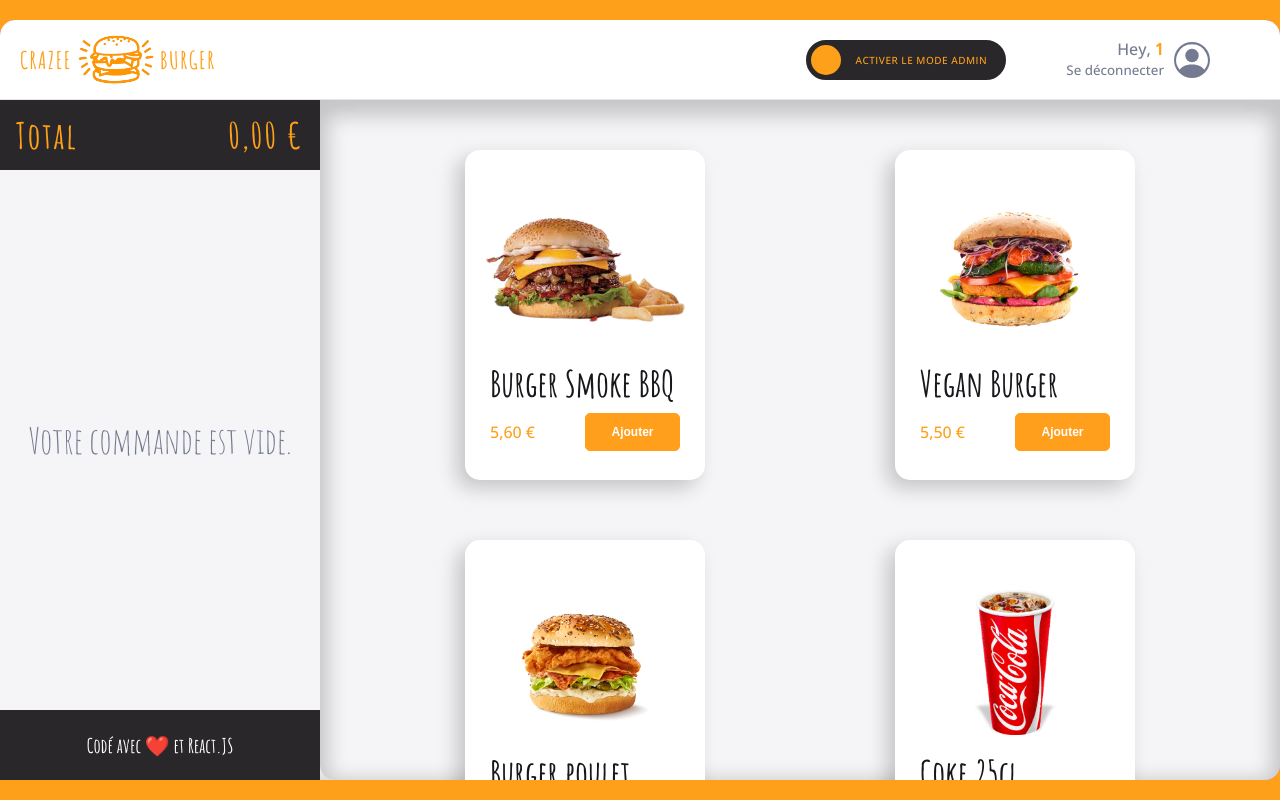
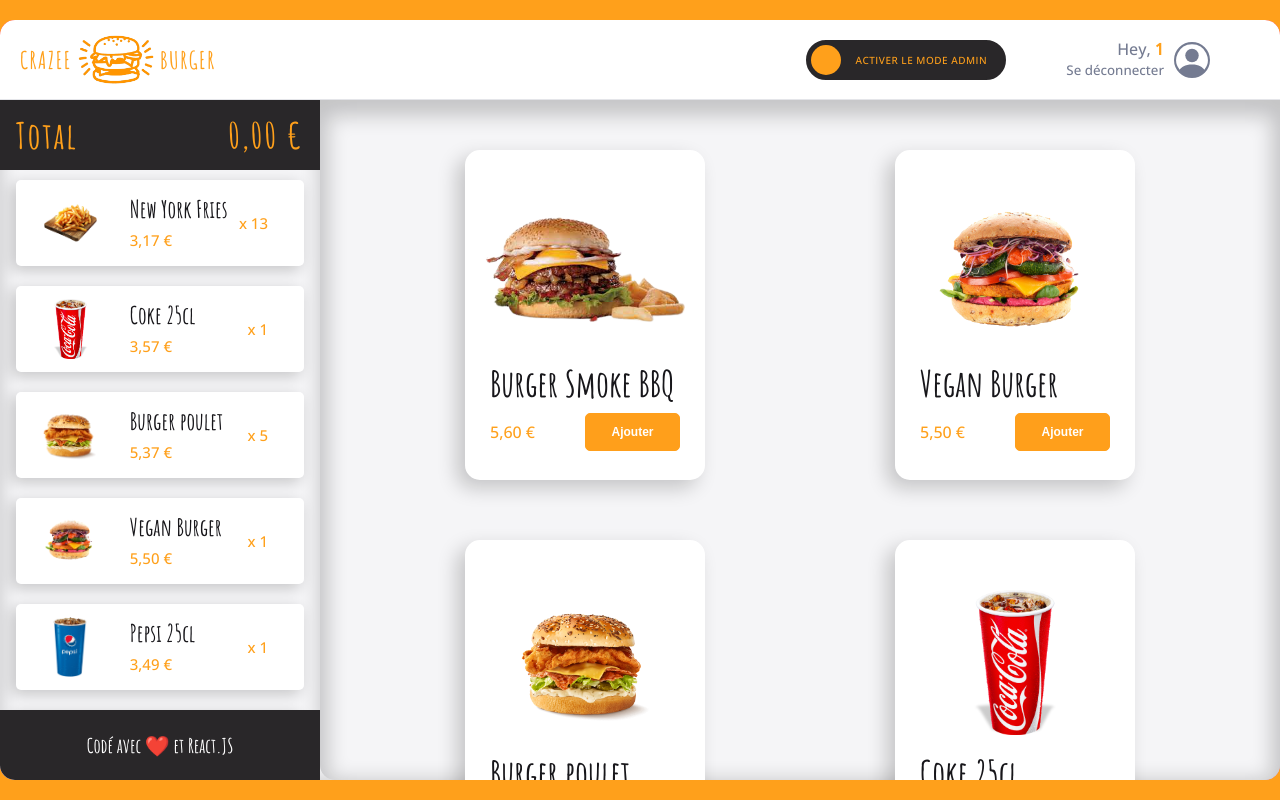
Before and after one commit to Ekkylibre/crazee-burger, a React (Vite) app: page /order/1 in a window 1280 px wide. Built offline with nearby package versions, Linux system fonts and the light colour scheme; grey boxes are pictures that could not be loaded.

Commit message:
💄 F11: BASKET > Add BasketCard (Read only from fakeBasket.LARGE)

```diff
--- a/src/components/pages/order/Main/MainRightSide/Basket/Basket.jsx
+++ b/src/components/pages/order/Main/MainRightSide/Basket/Basket.jsx
@@ -6,23 +6,37 @@ import EmptyBasket from "./EmptyBasket"
 import OrderContext from "../../../../../context/OrderContext"
 import { useContext } from "react"
 import BasketProducts from "./BasketProducts"
+import { theme } from "../../../../../../theme"
 
 export default function Basket() {
-
   const { basket } = useContext(OrderContext)
   const isBasketEmpty = basket.length === 0
 
   return (
     <BasketStyled>
       <Total amountToPay={formatPrice(0)} />
-      {isBasketEmpty ? <EmptyBasket basket={basket}/> : <BasketProducts />}
+      {isBasketEmpty ? <EmptyBasket basket={basket}/> : <BasketProducts basket={basket}/>}
       <Footer />
     </BasketStyled>
   )
 }
 
 const BasketStyled = styled.div`
-  background: pink;
+  background: ${theme.colors.background_white};
+  box-shadow: ${theme.shadows.basket};
   display: flex;
   flex-direction: column;
+  border-bottom-left-radius: ${theme.borderRadius.extraRound};
+  height: 85vh;
+
+  .head {
+    position: sticky;
+    top: 0;
+  }
+
+  .footer {
+    border-bottom-left-radius: ${theme.borderRadius.extraRound};
+    position: sticky;
+    bottom: 0;
+  }
 `
--- /dev/null
+++ b/src/components/pages/order/Main/MainRightSide/Basket/BasketCard.jsx
@@ -0,0 +1,166 @@
+import styled, { css } from "styled-components"
+import { MdDeleteForever } from "react-icons/md"
+import { theme } from "../../../../../../theme"
+import { formatPrice } from "../../../../../../utils/maths"
+
+export default function BasketCard({
+  title,
+  price,
+  quantity,
+  imageSource,
+  className,
+  isModeAdmin,
+  onDelete,
+}) {
+  return (
+    <BasketCardStyled className={className} isModeAdmin={isModeAdmin}>
+      <div className="delete-button" onClick={onDelete}>
+        <MdDeleteForever className="icon" />
+      </div>
+      <div className="image">
+        <img src={imageSource} alt={title} />
+      </div>
+      <div className="text-info">
+        <div className="left-info">
+          <div className="title">
+            <span>{title}</span>
+          </div>
+          <span className="price">{formatPrice(price)}</span>
+        </div>
+        <div className="quantity">
+          <span>x {quantity}</span>
+        </div>
+      </div>
+    </BasketCardStyled>
+  )
+}
+
+const BasketCardStyled = styled.div`
+  cursor: ${({ isModeAdmin }) => (isModeAdmin ? "pointer" : "auto")};
+  /* border: 1px solid red; */
+  box-sizing: border-box;
+  height: 86px;
+  padding: 8px 16px;
+  display: grid;
+  grid-template-columns: 30% 1fr;
+
+  border-radius: ${theme.borderRadius.round};
+  background: ${theme.colors.white};
+  box-shadow: ${theme.shadows.cardBasket};
+
+  position: relative;
+
+  .image {
+    box-sizing: border-box;
+    height: 70px;
+    /* border: 1px solid red; */
+    img {
+      padding: 5px;
+      box-sizing: border-box;
+      height: 100%;
+      width: 100%;
+      object-fit: contain;
+    }
+  }
+
+  .text-info {
+    user-select: none;
+    box-sizing: border-box;
+    /* background: green; */
+    /* border: 1px solid green; */
+    display: grid;
+    grid-template-columns: 70% 1fr;
+    font-size: ${theme.fonts.size.P0};
+    color: ${theme.colors.primary};
+
+    .left-info {
+      display: grid;
+      grid-template-rows: 60% 40%;
+      margin-left: 21px;
+      /* align-items: center; */
+      .title {
+        display: flex;
+        align-items: center;
+        /* background: yellow; */
+        font-family: ${theme.fonts.family.stylish};
+        font-size: ${theme.fonts.size.P3};
+        line-height: 32px;
+        font-weight: ${theme.fonts.weights.bold};
+        color: ${theme.colors.dark};
+        /* sans cette div avec "min-width: 0", l'ellipsis ne fonctionne pas dans un span : https://semicolon.dev/tutorial/css/text-overflow-ellipsis-doesnt-work#:~:text=If%20your%20text%2Doverflow%20is,Grid%20or%20on%20a%20Table. */
+        min-width: 0;
+        span {
+          overflow: hidden;
+          /* width: 100%; */
+          white-space: nowrap;
+          text-overflow: ellipsis;
+        }
+      }
+
+      .price {
+        /* background: blue; */
+        font-size: ${theme.fonts.size.SM};
+        font-weight: ${theme.fonts.weights.medium};
+        font-family: ${theme.fonts.family.openSans};
+        /* color: ${theme.colors.white}; */
+      }
+    }
+
+    .quantity {
+      box-sizing: border-box;
+      /* border: 1px solid lightblue; */
+      /* background: lightblue; */
+      font-weight: ${theme.fonts.weights.medium};
+      display: flex;
+      align-items: center;
+      justify-content: flex-end;
+      margin-right: 20px;
+      font-size: ${theme.fonts.size.SM};
+    }
+  }
+
+  .delete-button {
+    display: none;
+    z-index: 1;
+  }
+
+  /* hover de la card */
+  :hover {
+    .delete-button {
+      /* border: 1px solid red; */
+      border: none;
+      box-sizing: border-box;
+      position: absolute;
+      top: 0;
+      right: 0;
+      bottom: 0;
+      width: 76px;
+      border-top-right-radius: ${theme.borderRadius.round};
+      border-bottom-right-radius: ${theme.borderRadius.round};
+      padding: 10px;
+      display: flex;
+      align-items: center;
+      justify-content: center;
+      background: ${theme.colors.red};
+      color: ${theme.colors.white};
+      cursor: pointer;
+
+      .icon {
+        width: ${theme.fonts.size.P3};
+        height: ${theme.fonts.size.P3};
+      }
+
+      /* behaviour on delete-button hover */
+      :hover {
+        .icon {
+          color: ${theme.colors.dark};
+        }
+        :active {
+          .icon {
+            color: ${theme.colors.white};
+          }
+        }
+      }
+    }
+  }
+`
--- a/src/components/pages/order/Main/MainRightSide/Basket/BasketProducts.jsx
+++ b/src/components/pages/order/Main/MainRightSide/Basket/BasketProducts.jsx
@@ -1,5 +1,38 @@
-export default function BasketProducts() {
+import styled from "styled-components"
+import BasketCard from "./BasketCard"
+
+export default function BasketProducts({ basket }) {
   return (
-    <div>BasketProducts</div>
+    <BasketProductStyled>
+      {basket.map((basketProduct) =>
+      (
+        <div className="basket-card" key={basketProduct.id}>
+          <BasketCard {...basketProduct}/>
+        </div>
+      )
+      )}
+    </BasketProductStyled>
   )
 }
+
+const BasketProductStyled = styled.div`
+  /* border: 1px solid red; */
+  flex: 1;
+  display: flex;
+  flex-direction: column;
+  overflow-y: scroll;
+
+  .basket-card {
+    /* border: 1px solid blue; */
+    margin: 10px 16px;
+    height: 86px;
+    box-sizing: border-box;
+    :first-child {
+      /* margin-top: 20px; */
+      /* border: 1px solid red; */
+    }
+    :last-child {
+      /* margin-bottom: 20px; */
+    }
+  }
+`
--- a/src/components/pages/order/Main/MainRightSide/Basket/Footer.jsx
+++ b/src/components/pages/order/Main/MainRightSide/Basket/Footer.jsx
@@ -1,14 +1,13 @@
 import styled from "styled-components"
 import { theme } from "../../../../../../theme"
-import Header from "../../../../../reusable-ui/Header"
 
 export default function Footer() {
   return (
-    <Header>
+    <HeaderStyled>
       <FooterStyled>
         <span>Codé avec ❤️ et React.JS</span>
       </FooterStyled>
-    </Header>
+    </HeaderStyled>
   )
 }
 
@@ -25,3 +24,10 @@ const FooterStyled = styled.div`
     color: ${theme.colors.white};
   }
 `
+
+const HeaderStyled = styled.div`
+  border-bottom-left-radius: ${theme.borderRadius.extraRound};
+  height: 70px;
+  background: ${theme.colors.background_dark};
+  padding: 0 16px;
+`;
--- a/src/hooks/useBasket.jsx
+++ b/src/hooks/useBasket.jsx
@@ -2,6 +2,6 @@ import { useState } from "react"
 import { fakeBasket } from "../fakeData/fakeBasket"
 
 export const useBasket = () => {
-    const [basket, setBasket] = useState(fakeBasket.EMPTY)
+    const [basket, setBasket] = useState(fakeBasket.LARGE)
     return { basket }
 }
--- a/src/theme/index.js
+++ b/src/theme/index.js
@@ -51,7 +51,7 @@ const fonts = {
     heavy: 800,
   },
   family: {
-    stylish: `"Amatic SC", cursive`,
+    stylish: '"Amatic SC", cursive',
   },
 }
 const gridUnit = 8
@@ -67,6 +67,8 @@ const shadows = {
   medium: "-8px 8px 20px 0px rgb(0 0 0 / 20%)",
   strong: "0px 8px 20px 8px rgba(0, 0, 0, 0.2) inset",
   orangeHighlight: "0 0 8px 0 rgb(255 154 35 / 100%)",
+  basket: "inset 0px 0px 20px rgba(0, 0, 0, 0.2)",
+  cardBasket: "-4px 4px 15px 0 rgb(0 0 0 / 20%)",
 }
 
 export const theme = {
```
